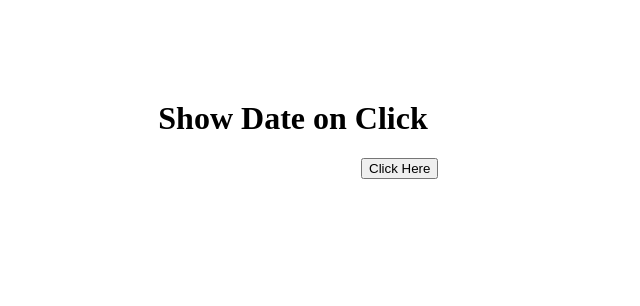
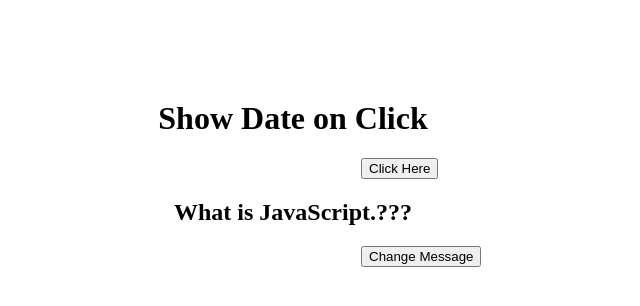
Before and after one commit to israman30/JavaScriptPlayground, a plain HTML site: page Date/date.html in a window 1280 px wide. Shown: the whole page, without its empty margins (347-987 px from the left). Drawn offline with Linux system fonts and the light colour scheme.

Commit message:
Added some more fu stuff

```diff
--- a/Date/date.html
+++ b/Date/date.html
@@ -21,6 +21,10 @@
             font-size: 20px;
         }
 
+        h2 {
+            text-align: center;
+        }
+
     </style>
 </head>
 <body>
@@ -29,6 +33,9 @@
     <button type="button" onclick="showDate()">Click Here</button>
 
     <p id="show"></p>
+
+    <h2 id="change">What is JavaScript.???</h2>
+    <button type="button" onclick="changeP()">Change Message</button>
 <script src="date.js"></script>
 </body>
 </html>
--- a/Date/date.js
+++ b/Date/date.js
@@ -2,3 +2,7 @@
 function showDate(){
     document.getElementById('show').innerHTML = "Show raw date here: " + Date();
 }
+
+function changeP(){
+    document.getElementById('change').innerHTML = "JavaScript is awesome!!!";
+}
```
